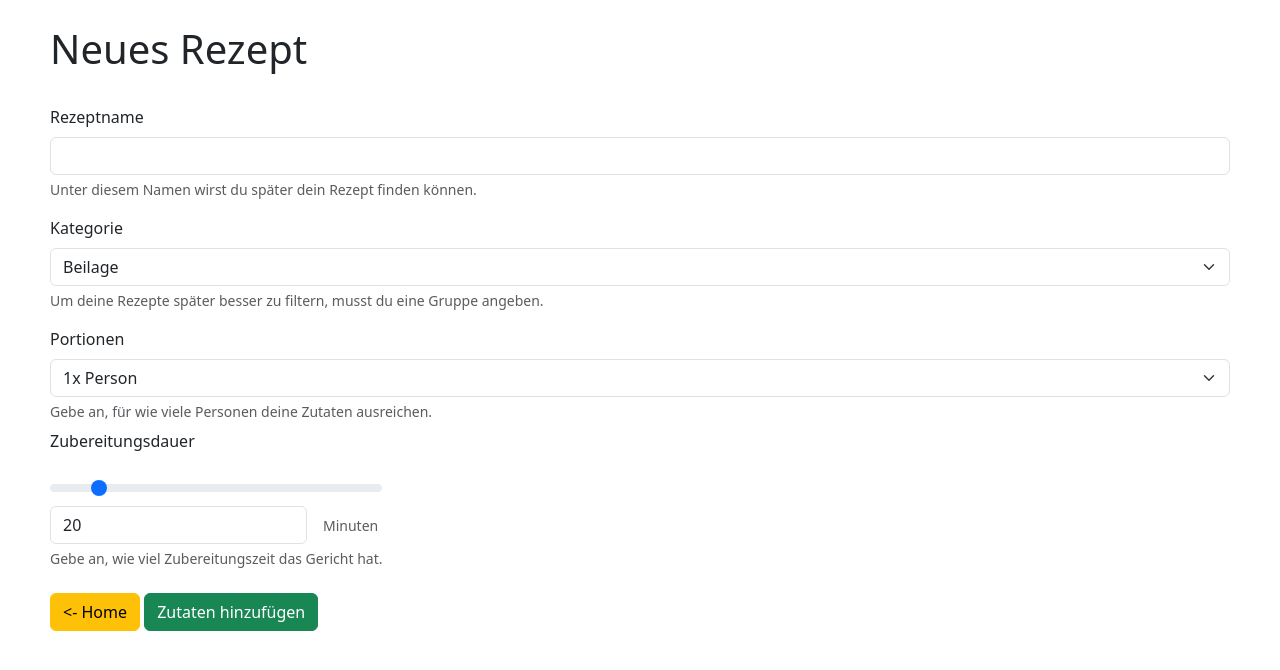
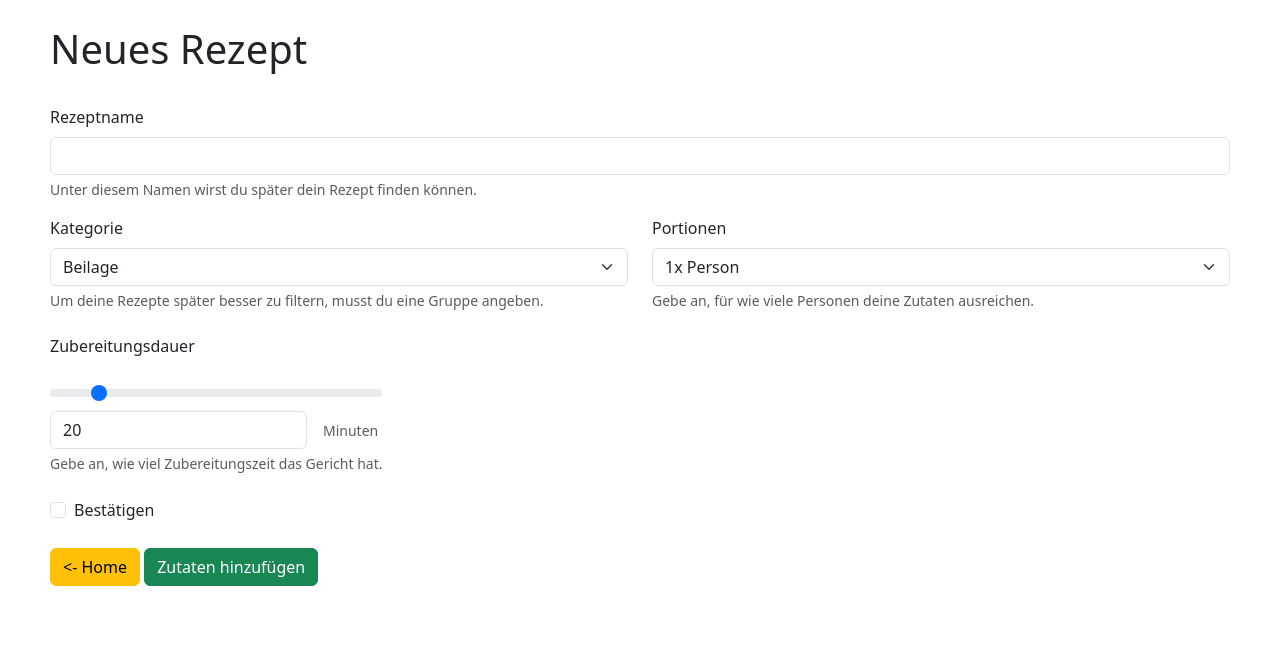
Before and after one commit to Ekulmann/theRecipe, a PHP site: page /newRecipe.php in a window 1280 px wide. Shown: the top 670 px of the page. Run offline with PHP 8.4, Linux system fonts and the light colour scheme.

Commit message:
Kleine Design Anpassungen + erstes Zuatat Feld beim Start der Seite

```diff
--- a/code/addIngredients.php
+++ b/code/addIngredients.php
@@ -9,6 +9,11 @@
     <script src="https://cdn.jsdelivr.net/npm/bootstrap@5.3.2/dist/js/bootstrap.bundle.min.js" integrity="sha384-C6RzsynM9kWDrMNeT87bh95OGNyZPhcTNXj1NW7RuBCsyN/o0jlpcV8Qyq46cDfL" crossorigin="anonymous"></script>
 </head>
 <body>
+<script>
+    window.onload = function firstLoad(){
+        addZutat();
+    };
+</script>
 <p class="h1">Zutaten hinzufügen</p><br>
 <form id="IngredientsForm" action="confirmNewRecipe.php" method="post">
     <div id="zutatenContainer">
--- a/code/newRecipe.php
+++ b/code/newRecipe.php
@@ -9,14 +9,22 @@
     <script src="https://cdn.jsdelivr.net/npm/bootstrap@5.3.2/dist/js/bootstrap.bundle.min.js" integrity="sha384-C6RzsynM9kWDrMNeT87bh95OGNyZPhcTNXj1NW7RuBCsyN/o0jlpcV8Qyq46cDfL" crossorigin="anonymous"></script>
 </head>
 <body>
+<div id="liveAlertPlaceholder"></div>
 <p class="h1">Neues Rezept</p><br>
 <form action="addIngredients.php" method="post">
     <div class="mb-3"> <!-- Rezeptname -->
         <label for="recipeName" class="form-label">Rezeptname</label>
-        <input type="text" class="form-control" id="recipeName" aria-describedby="helpTextForName">
+        <input type="text" class="form-control has-validation" id="recipeName" aria-describedby="helpTextForName" required="required">
         <div id="helpTextForName" class="form-text">Unter diesem Namen wirst du später dein Rezept finden können.</div>
     </div>
-    <div class="mb-3"> <!-- Rezept Group -->
+    <!--  <div class="mb-3">  Rezeptbeschreibung
+        <label for="recipeDescription" class="form-label">Rezept beschreibung</label>
+        <input type="text" class="form-control has-validation" id="recipeDescription" aria-describedby="helpTextForName">
+        <div id="helpTextForName" class="form-text">Optional kannst du deinem Rezept eine Beschreibung hinzufügen</div>
+    </div> -->
+    <div class="row">
+        <div class="col">
+        <div class="mb-3"> <!-- Rezept Group -->
         <label for="selectGroup" class="form-label">Kategorie</label>
         <select id="selectGroup" class="form-select" aria-describedby="helpTextForGroup">
             <option value="beilage">Beilage</option>
@@ -27,8 +35,10 @@
             <option value="snacksUndKleineGerichte">Snacks und kleine Gerichte</option>
         </select>
         <div id="helpTextForGroup" class="form-text">Um deine Rezepte später besser zu filtern, musst du eine Gruppe angeben.</div>
+        </div>
     </div>
-    <div class="col-auto"> <!-- Personen -->
+        <div class="col">
+        <div class="col-auto"> <!-- Personen -->
         <label class="form-label" for="recipePersonCount">Portionen</label>
         <select class="form-select" id="recipePersonCount" aria-describedby="helpTextPersonCount">
             <option value="1">1x Person</option>
@@ -43,7 +53,10 @@
             <option value="10">10x Personen</option>
         </select>
         <div id="helpTextPersonCount" class="form-text">Gebe an, für wie viele Personen deine Zutaten ausreichen.</div>
-        <div class="row g-3 align-items-center"> <!-- Zubereitungszeit -->
+        </div>
+        </div>
+    </div>
+            <div class="row g-3 align-items-center"> <!-- Zubereitungszeit -->
             <label for="getNumberFromRange" class="col-form-label">Zubereitungsdauer</label>
             <div class="col-auto">
             <input type="range" class="form-range" id="rangeInput" min="5" max="120" step="5" value="20" oninput="updateTextInput(this.value)">
@@ -63,6 +76,32 @@
             <div id="helpTextDuration" class="form-text">Gebe an, wie viel Zubereitungszeit das Gericht hat.</div>
         </div>
     </div>
+    <div class="form-check">
+        <br><input class="form-check-input" type="checkbox" value="" id="checkRecipe" required>
+        <label class="form-check-label" for="flexCheckIndeterminate">
+            Bestätigen
+        </label>
+    </div>
+        <script>
+            const alertPlaceholder = document.getElementById('liveAlertPlaceholder')
+            const appendAlert = (message, type) => {
+                const wrapper = document.createElement('div')
+                wrapper.innerHTML = [
+                    `<div class="alert alert-${type} alert-dismissible" role="alert">`,
+                    `   <div>${message}</div>`,
+                    '   <button type="button" class="btn-close" data-bs-dismiss="alert" aria-label="Close"></button>',
+                    '</div>'
+                ].join('')
+
+                alertPlaceholder.append(wrapper)
+            }
+            const alertTrigger = document.getElementById('checkRecipe')
+            if (alertTrigger) {
+                alertTrigger.addEventListener('invalid', () => {
+                    appendAlert('Du musst alle Felder ausfüllen!', 'warning')
+                })
+            }
+        </script>
         <br><a href="home.php" class="btn btn-warning" role="button"><- Home</a>
         <button type="submit" class="btn btn-success">Zutaten hinzufügen</button>
 </form>
```
Also changed, not shown: code/db.php (added, +14 -0 lines), code/style.css (line endings or trailing spaces).
